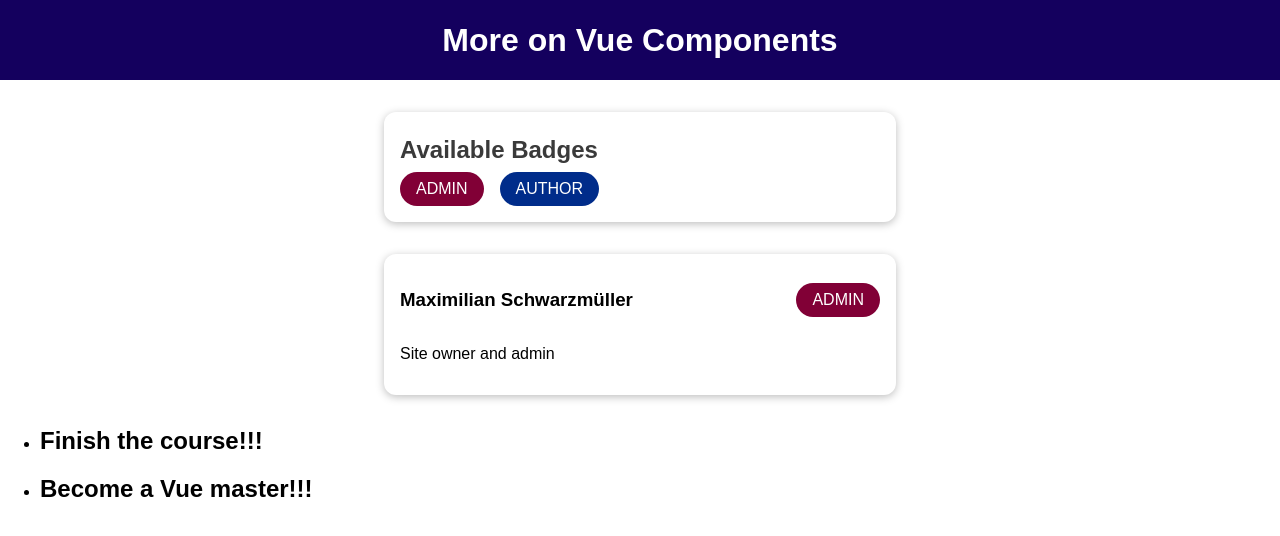
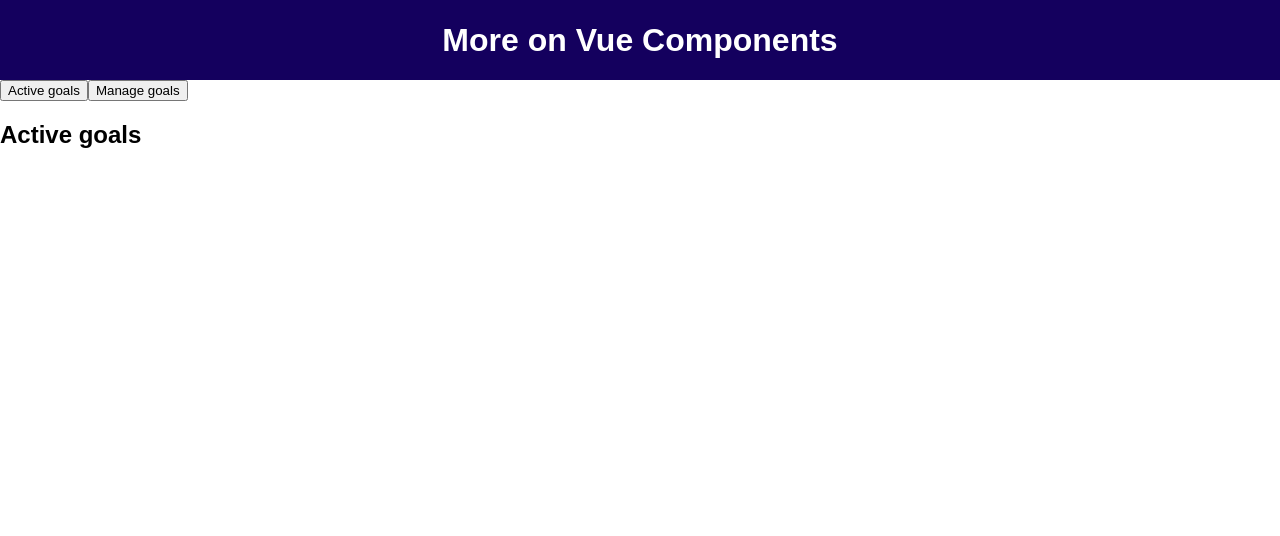
Before and after one commit to BizarrIlliada/cmp-adv-starting-setup, a Vue app: page / in a window 1280 px wide. Shown: the top 536 px of the page. Built offline with nearby package versions, Linux system fonts and the light colour scheme.

Commit message:
dynamic components were added

```diff
--- a/src/App.vue
+++ b/src/App.vue
@@ -1,35 +1,34 @@
 <template>
   <div>
     <TheHeader />
-    <BadgeList />
-    <UserInfo
-      :full-name="activeUser.name"
-      :info-text="activeUser.description"
-      :role="activeUser.role"
-    />
-    <CourseGoals>
-      <template #default="slotProps">
-        <h2>{{ slotProps.goal + slotProps.secondProp }}</h2>
-      </template>
-    </CourseGoals>
+    <button @click="setSelectedComponent('ActiveGoals')">Active goals</button>
+    <button @click="setSelectedComponent('ManageGoals')">Manage goals</button>
+    <KeepAlive>
+      <component :is="selectedComponent"></component>
+    </KeepAlive>
   </div>
 </template>
 
 <script>
   import TheHeader from './components/TheHeader.vue';
-  import UserInfo from './components/UserInfo.vue';
-  import BadgeList from './components/BadgeList.vue';
-  import CourseGoals from './components/CourseGoals.vue';
+  // import UserInfo from './components/UserInfo.vue';
+  // import BadgeList from './components/BadgeList.vue';
+  // import CourseGoals from './components/CourseGoals.vue';
+  import ActiveGoals from './components/ActiveGoals.vue';
+  import ManageGoals from './components/ManageGoals.vue';
 
   export default {
     components: {
       TheHeader,
-      UserInfo,
-      BadgeList,
-      CourseGoals,
+      // UserInfo,
+      // BadgeList,
+      // CourseGoals,
+      ActiveGoals,
+      ManageGoals,
   },
     data() {
       return {
+        selectedComponent: 'ActiveGoals',
         activeUser: {
           name: 'Maximilian Schwarzmüller',
           description: 'Site owner and admin',
@@ -37,6 +36,12 @@
         },
       };
     },
+
+    methods: {
+      setSelectedComponent(component) {
+        this.selectedComponent = component;
+      }
+    }
   };
 </script>
 
--- /dev/null
+++ b/src/components/ActiveGoals.vue
@@ -0,0 +1,13 @@
+<template>
+  <h2>Active goals</h2>
+</template>
+
+<script>
+  export default {
+    name: 'ActiveGoals',
+
+    data() {
+      return {}
+    },
+  }
+</script>
--- /dev/null
+++ b/src/components/ManageGoals.vue
@@ -0,0 +1,16 @@
+<template>
+  <div>
+    <h2>Manage goals</h2>
+    <input type="text">
+  </div>
+</template>
+
+<script>
+  export default {
+    name: 'ManageGoals',
+
+    data() {
+      return {}
+    },
+  }
+</script>
```
